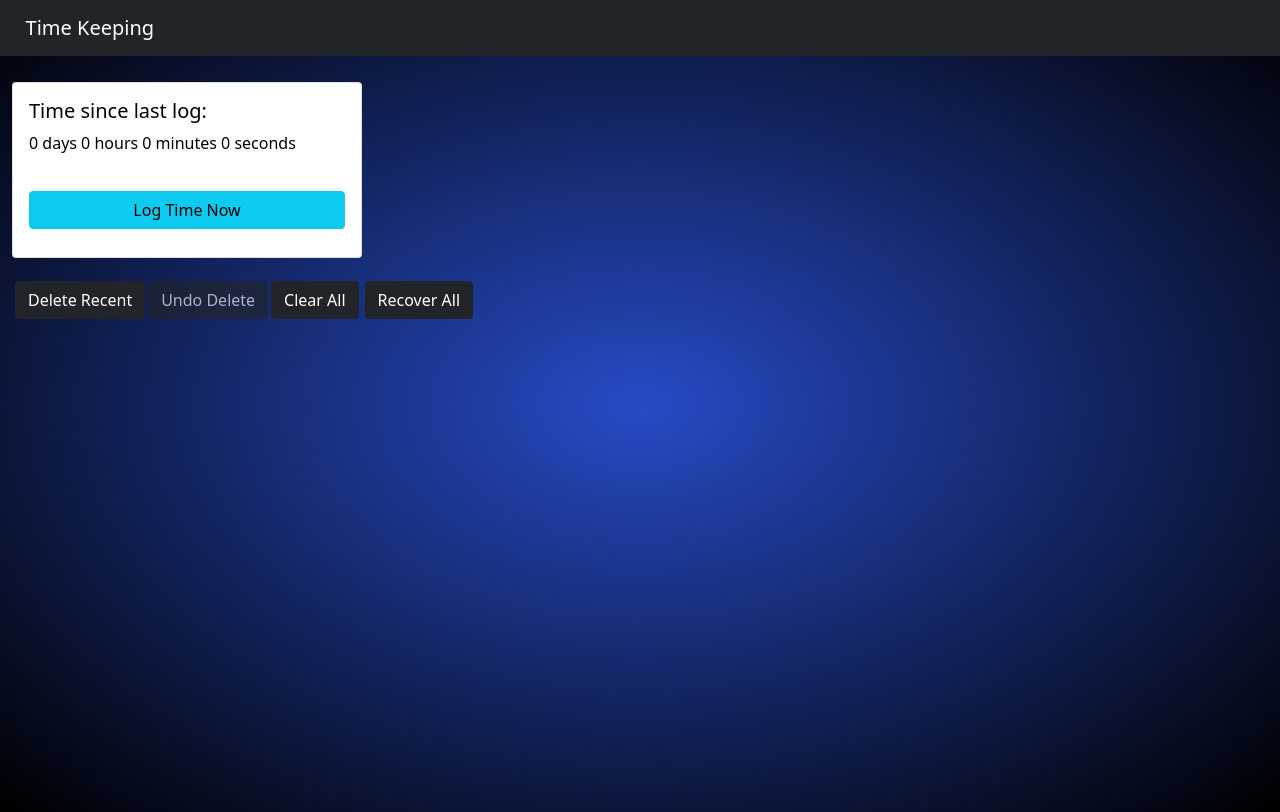
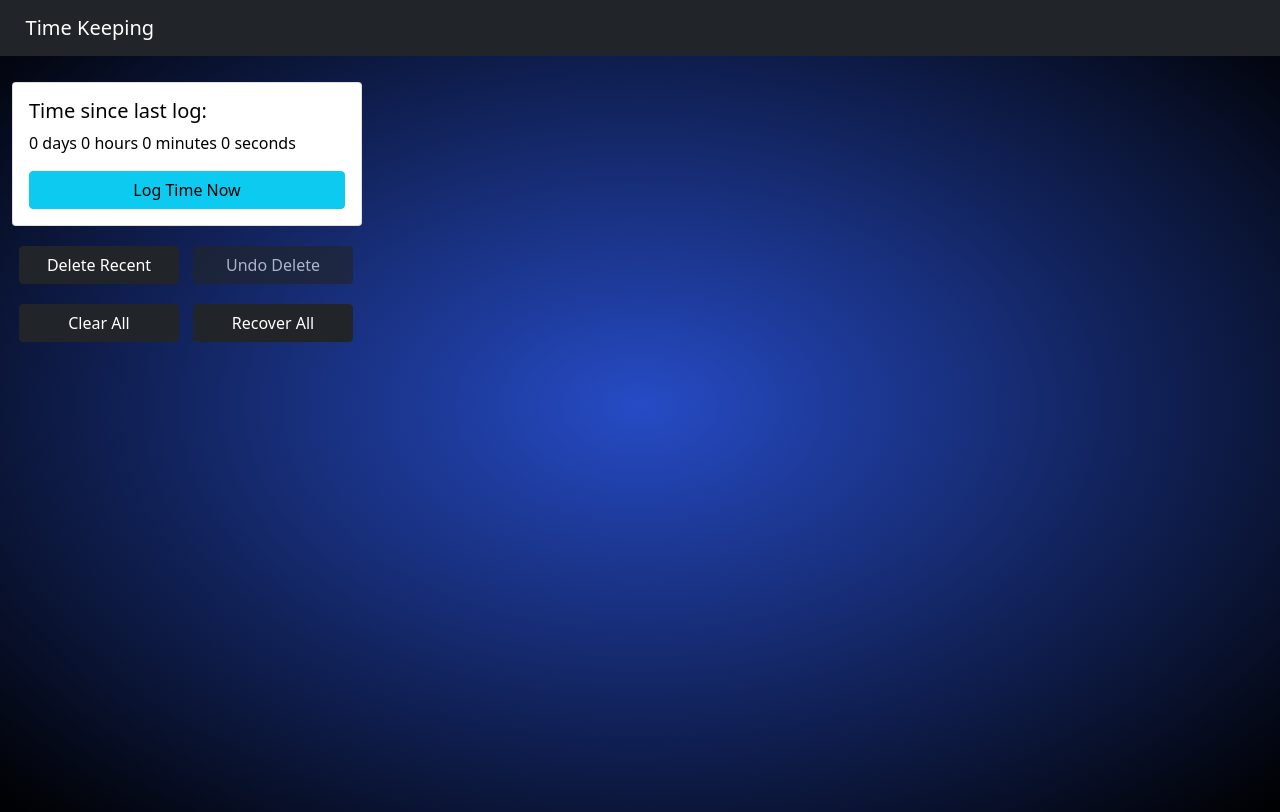
Before and after one commit to kennyqng/timestamp, a React (Create React App) app: page / in a window 1280 px wide. Built offline with nearby package versions, Linux system fonts and the light colour scheme.

Commit message:
button layout update

```diff
--- a/src/App.css
+++ b/src/App.css
@@ -56,28 +56,27 @@ body {
 .list {
   height: 400px;
 }
+/* .log-button {
+  margin: 20px 0px 12px 0px;
+} */
 
-.warning {
-  font-size: small;
-  color: aqua;
-  /* margin: 12px 0px 12px 0px; */
-}
-.log-button {
-  margin: 20px 0px 12px 0px;
-}
-
-.elapse {
+/* .elapse {
   font-size: medium;
   font-weight: bold;
   margin: 0px 0px 0px 5px;
-}
+} */
 
 .warning {
-  margin: 3px;
+  width: 160px;
+  margin: 0px 7px 0px 7px;
 }
 
 .card-wrap {
   width: 350px;
   margin: 20px 0px 20px 0px;
+}
 
-}
+.buttons-recent {
+  /* margin: 5px 10px 5px 10px; */
+  width: 350px;
+  margin: 20px 0px 20px 0px;}
--- a/src/components/Home.js
+++ b/src/components/Home.js
@@ -22,7 +22,7 @@ function Home() {
 
   const [elapse, setElapse] = useState("");
   const [colorChange, setColorChange] = useState("");
-  const [buttonStatus, setButtonStatus] = useState('"warning" disabled');
+  const [buttonStatus, setButtonStatus] = useState('warning disabled');
 
   useEffect(() => {
     localStorage.setItem("recent", JSON.stringify(displayTime));
@@ -103,13 +103,13 @@ function Home() {
     localStorage.setItem("deleted", displayTime[displayTime.length - 1]);
     displayTime.splice(displayTime.length - 1);
     localStorage.setItem("recent", JSON.stringify(displayTime));
-    setButtonStatus('"warning" active');
+    setButtonStatus("warning");
   };
 
   const recoverDeleted = () => {
     let recover = localStorage.getItem("deleted");
     setDisplayTime(arr => [...arr, recover]);
-    setButtonStatus('"warning" disabled');
+    setButtonStatus('warning disabled');
   };
 
   const clearLog = () => {
@@ -155,6 +155,14 @@ function Home() {
             </Button>
           </Card>
         </div>
+        <div className="buttons-recent">
+          <Button className="warning" color="dark" onClick={deleteRecent}>
+            Delete Recent
+          </Button>
+          <Button className={buttonStatus} color="dark" onClick={recoverDeleted}>
+            Undo Delete
+          </Button>
+        </div>
         <div className="stamped-area">
           {displayTime
             .slice(0)
@@ -169,12 +177,6 @@ function Home() {
             ))}
         </div>
         <div className="bottom-buttons">
-          <Button className="warning" color="dark" onClick={deleteRecent}>
-            Delete Recent
-          </Button>
-          <Button className={buttonStatus} color="dark" onClick={recoverDeleted}>
-            Undo Delete
-          </Button>
           <Button className="warning" color="dark" onClick={clearLog}>
             {" "}
             Clear All
```
